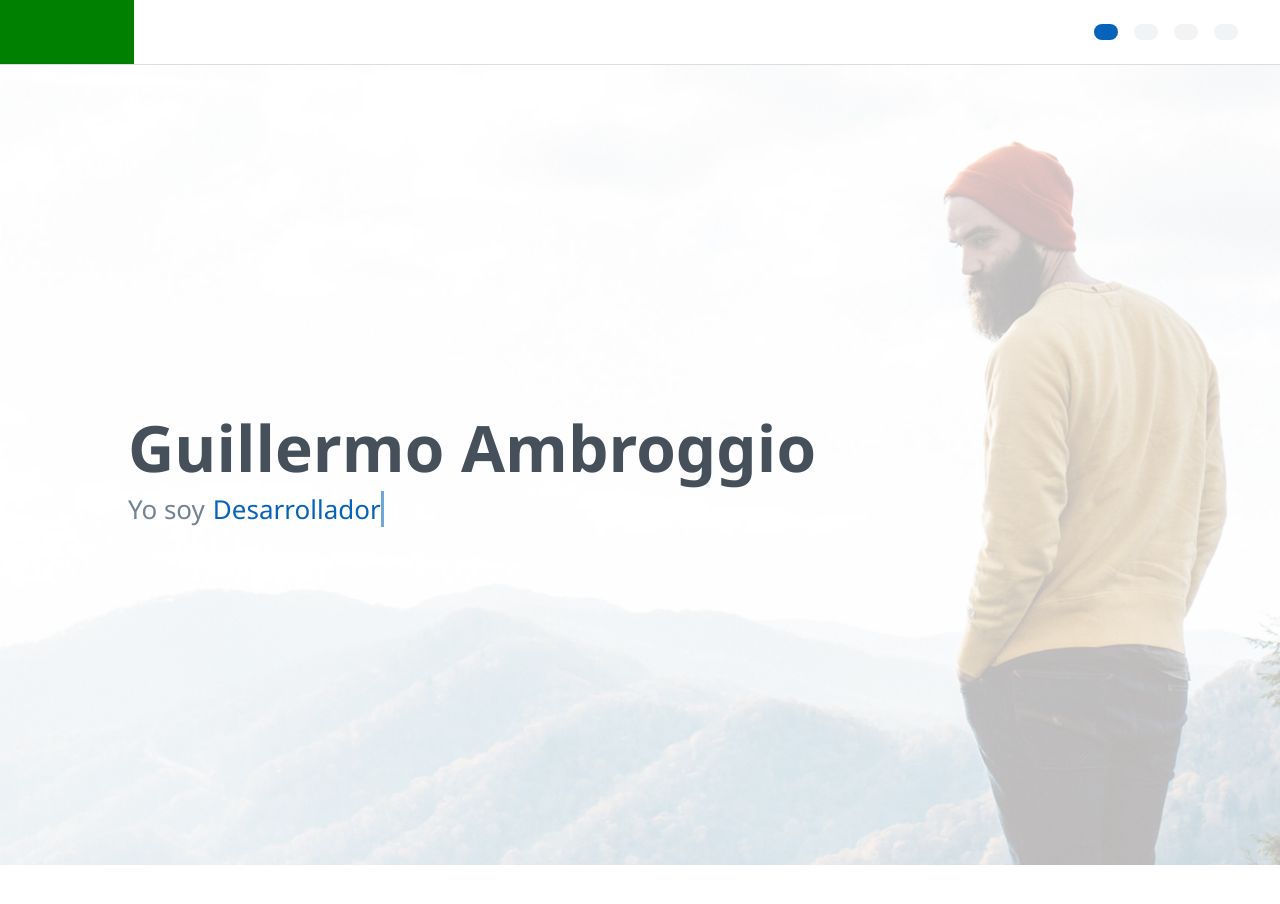
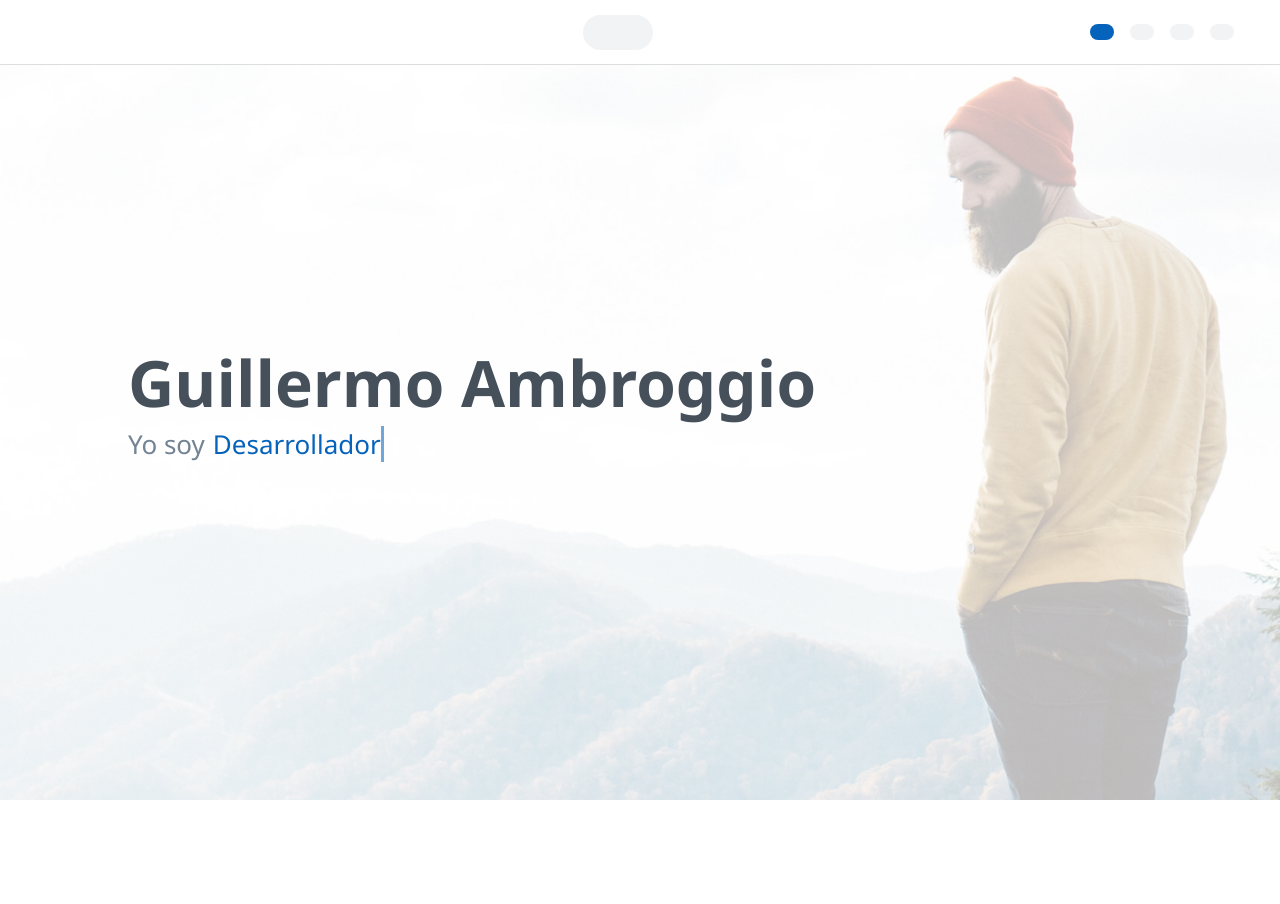
Before and after one commit to GuillermoAmbroggio/portfolio, a React app: page / in a window 1280 px wide. Shown: the top 904 px of the page. Built offline with nearby package versions, Linux system fonts and the light colour scheme; the HTML template or start-up script is replaced by a standard one.

Commit message:
:rocket: Toggle mode theme implemented

```diff
--- a/src/components/navBar/NavBar.tsx
+++ b/src/components/navBar/NavBar.tsx
@@ -1,18 +1,38 @@
 import React, { useState } from "react";
-import { ContainerNavBar, List, ListItem, Link } from "./navbar.style";
+import { ContainerNavBar, List, ListItem, Link, Toggle } from "./navbar.style";
 import "./navbar.css";
 import Writing from "../../copywriting/Writing";
 import Icon from "../atoms/icon/Icon";
+import useStore from "../../hooks/useStore";
+import useDispatch from "../../hooks/useDispatch";
 
 const NavBar: React.FC = ({}) => {
   const texts = Writing();
   const [active, setActive] = useState<
     "home" | "about" | "projects" | "contact"
   >("home");
+  const { modeTheme } = useStore();
+  const dispatch = useDispatch();
+  console.log("navbar 16", modeTheme);
+  const handleClick = () => {
+    console.log("etrno acaa");
+    dispatch({ type: "TOGGLE_THEME" });
+  };
 
   return (
     <ContainerNavBar>
-      <div style={{ width: 150, backgroundColor: "green" }}></div>
+      <div
+        style={{
+          width: "100%",
+        }}
+      >
+        <Toggle modeTheme={modeTheme}>
+          <input type="checkbox" />
+          <Icon name="fas fa-sun" size={25} />
+          <Icon name="fas fa-moon" size={25} />
+          <button onClick={() => handleClick()}></button>
+        </Toggle>
+      </div>
       <List>
         <Link href="#home" onClick={() => setActive("home")}>
           <ListItem active={active === "home"}>
--- a/src/components/navBar/navbar.style.ts
+++ b/src/components/navBar/navbar.style.ts
@@ -1,7 +1,11 @@
-import styled, { StyledComponent, DefaultTheme } from "styled-components";
+import styled from "styled-components";
 
 interface Props {
   active: boolean;
+}
+
+interface ITProps {
+  modeTheme: "light" | "dark";
 }
 
 export const ContainerNavBar = styled.div`
@@ -9,6 +13,9 @@ export const ContainerNavBar = styled.div`
   border-bottom: solid 1px ${({ theme }) => theme.palette.secondary};
   height: 65px;
   display: flex;
+  position: fixed;
+  z-index: 2;
+  width: 100%;
 `;
 
 export const List = styled.ul`
@@ -19,9 +26,7 @@ export const List = styled.ul`
   color: ${({ theme }) => theme.palette.texts.title};
   align-items: center;
   justify-content: flex-end;
-  width: 100%;
-  padding: 0;
-  padding-right: 2vw;
+  padding: 0px 30px 0px 30px;
   margin: 0;
 `;
 
@@ -54,3 +59,53 @@ export const Link = styled.a`
     color: ${({ theme }) => theme.palette.texts.title};
   }
 `;
+
+export const Toggle = styled.label<ITProps>`
+  position: relative;
+  width: 70px;
+  border-radius: 30px;
+  height: 35px;
+  background-color: ${({ theme }) => theme.palette.tertiary};
+  position: relative;
+  left: 55%;
+  top: 15px;
+  display: flex;
+  justify-content: space-between;
+  align-items: center;
+  padding: 0px 8px;
+  cursor: pointer;
+  overflow: hidden;
+
+  input {
+    display: none;
+  }
+  .fa-sun {
+    color: ${({ theme }) => theme.palette.primary};
+    transform: ${({ modeTheme }) =>
+      modeTheme === "light" ? "translatey(0px)" : "translatey(50px)"};
+    -webkit-transition: 0.4s;
+    transition: 0.4s;
+  }
+
+  .fa-moon {
+    color: ${({ theme }) => theme.palette.primary};
+    -webkit-transition: 0.4s;
+    transition: 0.4s;
+    transform: ${({ modeTheme }) =>
+      modeTheme === "light" ? "translatey(-50px)" : "translatey(0px)"};
+  }
+
+  button {
+    background: transparent;
+    position: absolute;
+    border-width: 0;
+    left: 0;
+    cursor: pointer;
+    width: 70px;
+    border-radius: 30px;
+    height: 35px;
+  }
+  button:focus {
+    outline: none;
+  }
+`;
--- a/src/store/store.reducer.ts
+++ b/src/store/store.reducer.ts
@@ -14,6 +14,7 @@ const reducer = (state = initialState, action: Actions): IState => {
         draftState.modeTheme = "light";
         break;
       case "TOGGLE_THEME":
+        console.log("store.reducer 17");
         draftState.modeTheme === "dark"
           ? localStorage.removeItem("modeTheme")
           : localStorage.setItem("modeTheme", "darkTheme");
```
